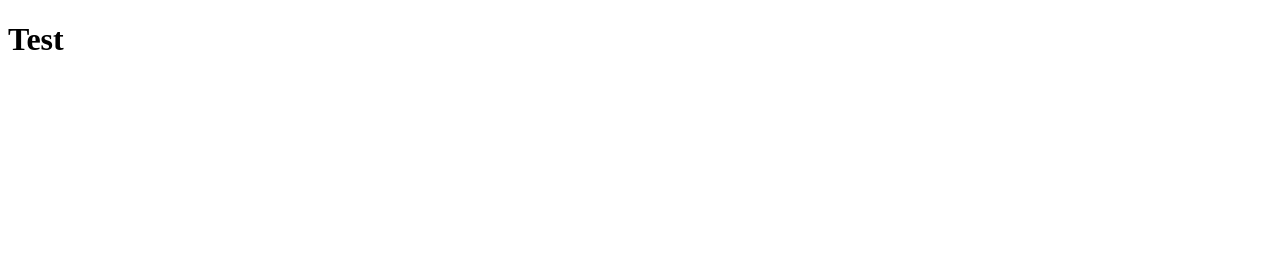
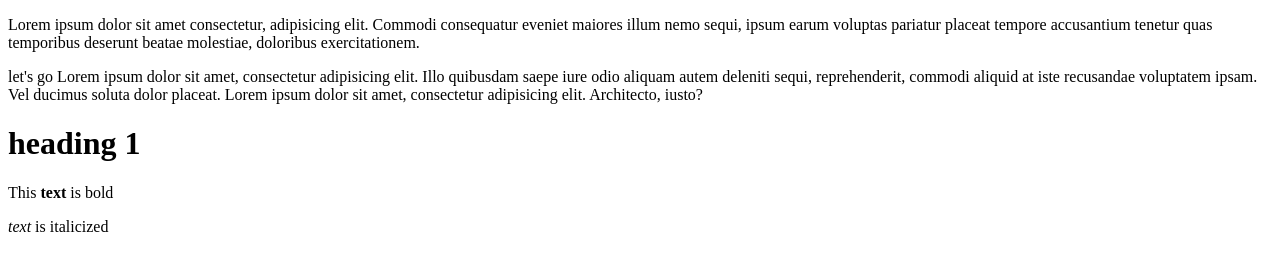
Before and after one commit to natdlc/git_test, a plain HTML site: page html-boilerplate/index.html in a window 1280 px wide. Drawn offline with Linux system fonts and the light colour scheme.

Commit message:
edit index.html

```diff
--- a/html-boilerplate/index.html
+++ b/html-boilerplate/index.html
@@ -5,6 +5,19 @@
     <title>Nat Corpuz</title>
 </head>
 <body>
-    <h1>Test</h1>
+    <p>Lorem ipsum dolor sit amet consectetur, adipisicing elit. Commodi consequatur eveniet maiores illum nemo sequi, ipsum earum voluptas pariatur placeat tempore accusantium tenetur quas temporibus deserunt beatae molestiae, doloribus exercitationem.</p>
+
+    <p>let's go Lorem ipsum dolor sit amet, consectetur adipisicing elit. Illo quibusdam saepe iure odio aliquam autem deleniti sequi, reprehenderit, commodi aliquid at iste recusandae voluptatem ipsam. Vel ducimus soluta dolor placeat. Lorem ipsum dolor sit amet, consectetur adipisicing elit. Architecto, iusto?</p>
+
+    <h1>heading 1</h1>
+
+    <p>This
+        <strong>text</strong>
+        is bold</p>
+
+    <p><em>text</em> is italicized</p>
+
+    <!-- comments -->
+
 </body>
 </html>
```
